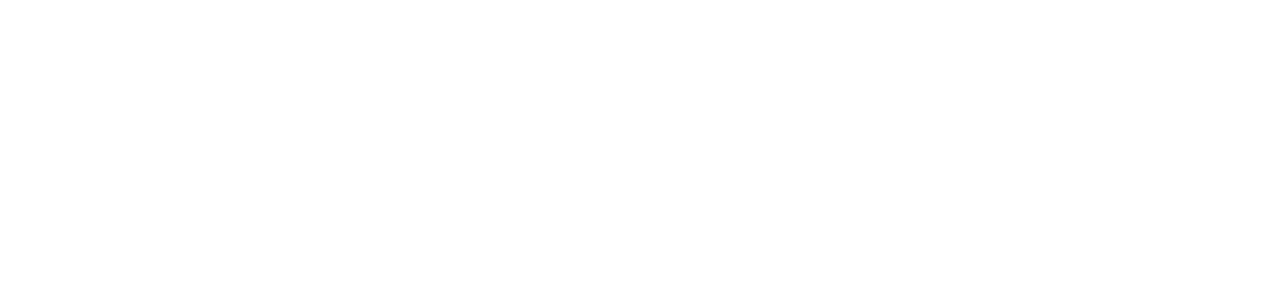
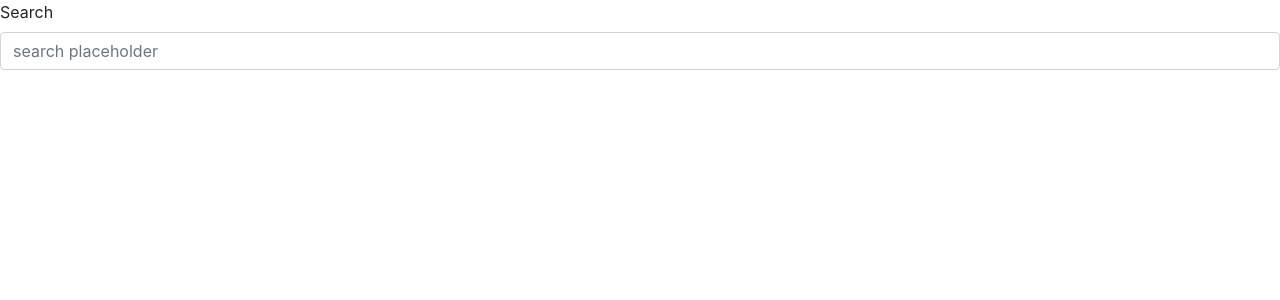
Before and after one commit to helio-training/student-market, a React (Create React App) app: page / in a window 1280 px wide. Shown: the top 300 px of the page. Built offline with nearby package versions, Linux system fonts and the light colour scheme.

Commit message:
Some commit message

```diff
--- a/src/App.js
+++ b/src/App.js
@@ -1,4 +1,6 @@
 import React, { Component } from 'react';
+import Search from './Routes/Navigation/search-bar/component'
+// import Search from './Routes/Navigation/search-bar/component'
 
 
 
@@ -6,6 +8,7 @@
   render() {
     return (
       <div>
+        <Search/>
 
       </div>
     );
--- a/src/Routes/Navigation/component.js
+++ b/src/Routes/Navigation/component.js
@@ -0,0 +1 @@
+// import Search from './search-bar/component'
--- a/src/Routes/Navigation/search-bar/component.js
+++ b/src/Routes/Navigation/search-bar/component.js
@@ -0,0 +1,21 @@
+import React, { Component } from 'react';
+import { FormGroup, Label, Input } from 'reactstrap'
+
+class Search extends Component {
+  constructor () {
+    super()
+  }
+
+  render () {
+    return (
+      <div>
+        <FormGroup>
+          <Label for="exampleSearch">Search</Label>
+          <Input type="search" name="search" id="exampleSearch" placeholder="search placeholder" />
+        </FormGroup>
+      </div>
+    )
+  }
+}
+
+export default Search
```
Also changed, not shown: 1 other file (tests, documents, lock files or other folders).
